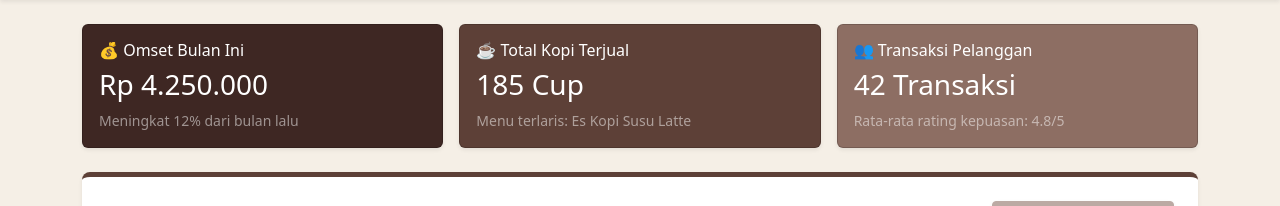
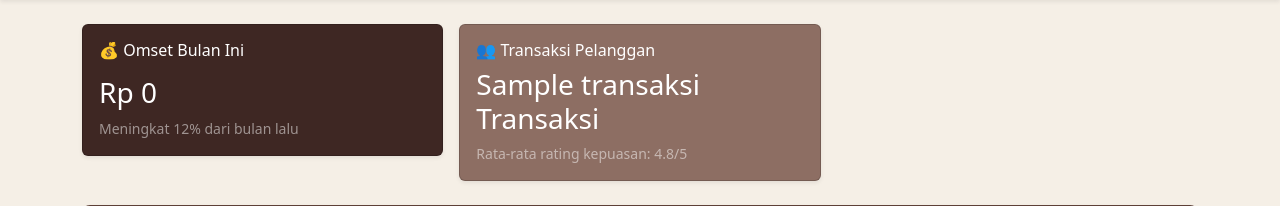
Before and after one commit to iqbal2508/Kopi, a CodeIgniter app: the page made by application/views/v_admin_grafik_penjualan.php in a window 1280 px wide. Shown: the part 72-278 px from the top of the page. Run offline with CodeIgniter, Linux system fonts and the light colour scheme; the template is opened without the code that fills it: most values are stand-ins (such as "Sample title", 1, 10 or a date in 2020).

Commit message:
Produk Gambar

```diff
--- a/application/views/v_admin_grafik_penjualan.php
+++ b/application/views/v_admin_grafik_penjualan.php
@@ -57,21 +57,20 @@
             <div class="col-md-4">
                 <div class="card p-3 shadow-sm bg-espresso rounded">
                     <h6>💰 Omset Bulan Ini</h6>
-                    <h3 id="txt-omset">Rp 4.250.000</h3>
+                    <h3 id="txt-omset">
+                    <h3 id="txt-omset">
+Rp <?= number_format($omset,0,',','.') ?>
+</h3>
                     <small class="text-white-50">Meningkat 12% dari bulan lalu</small>
                 </div>
             </div>
-            <div class="col-md-4">
-                <div class="card p-3 shadow-sm bg-mocha rounded">
-                    <h6>☕ Total Kopi Terjual</h6>
-                    <h3 id="txt-terjual">185 Cup</h3>
-                    <small class="text-white-50">Menu terlaris: Es Kopi Susu Latte</small>
-                </div>
-            </div>
+
             <div class="col-md-4">
                 <div class="card p-3 shadow-sm bg-latte rounded">
                     <h6>👥 Transaksi Pelanggan</h6>
-                    <h3 id="txt-transaksi">42 Transaksi</h3>
+                    <h3 id="txt-transaksi">
+<?= $transaksi ?> Transaksi
+</h3>
                     <small class="text-white-50">Rata-rata rating kepuasan: 4.8/5</small>
                 </div>
             </div>
@@ -95,10 +94,10 @@
         const salesChart = new Chart(ctx, {
             type: 'line',
             data: {
-                labels: ['Januari', 'Februari', 'Maret', 'April', 'Mei', 'Juni'],
-                datasets: [{
-                    label: 'Pendapatan Penjualan (Rp)',
-                    data: [1800000, 2400000, 2100000, 3500000, 3900000, 4250000],
+               labels: <?= $labels; ?>,
+datasets: [{
+    label: 'Pendapatan Penjualan (Rp)',
+    data: <?= $total; ?>,
                     backgroundColor: 'rgba(93, 64, 55, 0.2)',
                     borderColor: '#3e2723',
                     borderWidth: 3,
--- a/application/views/v_checkout.php
+++ b/application/views/v_checkout.php
@@ -99,7 +99,7 @@
                             <label class="form-label fw-bold">Tipe Pesanan</label>
                             <select name="tipe_pesanan" class="form-select" required>
                                 <option value="Di Antar">Di Antar (Ojek / Kurir)</option>
-                                <option value="Datang ke Rumah">Datang ke Rumah (Ambil Sendiri)</option>
+                                <option value="Datang ke Toko">Datang ke Toko (Ambil Sendiri)</option>
                             </select>
                         </div>
 
@@ -170,7 +170,7 @@
 
             if (tipePesanan === 'Di Antar' && metodePembayaran === 'Bayar di Tempat') {
                 e.preventDefault();
-                alert('Maaf, pesanan yang di antar menggunakan ojek/kurir wajib dibayar di awal (QRIS/Transfer). Bayar di tempat hanya berlaku jika Anda datang ke rumah.');
+                alert('Maaf, pesanan yang di antar menggunakan ojek/kurir wajib dibayar di awal (QRIS/Transfer). Bayar di tempat hanya berlaku jika Anda datang ke toko.');
                 return;
             }
 
```
Also changed, not shown: application/controllers/Admin.php (+21 -3 lines), application/models/M_admin.php (+14 -0 lines), assets/uploads/kopi-20260612180214.jpeg (added), assets/uploads/kopi-20260612180246.jpeg (added), assets/uploads/kopi-20260612180401.jpeg (added), assets/uploads/kopi-20260612180854.jpeg (added), assets/uploads/kopi-20260612180946.jpeg (added), assets/uploads/kopi-edit-20260612-180635.jpeg (added), assets/uploads/kopi-edit-20260612-180751.jpeg (added).
